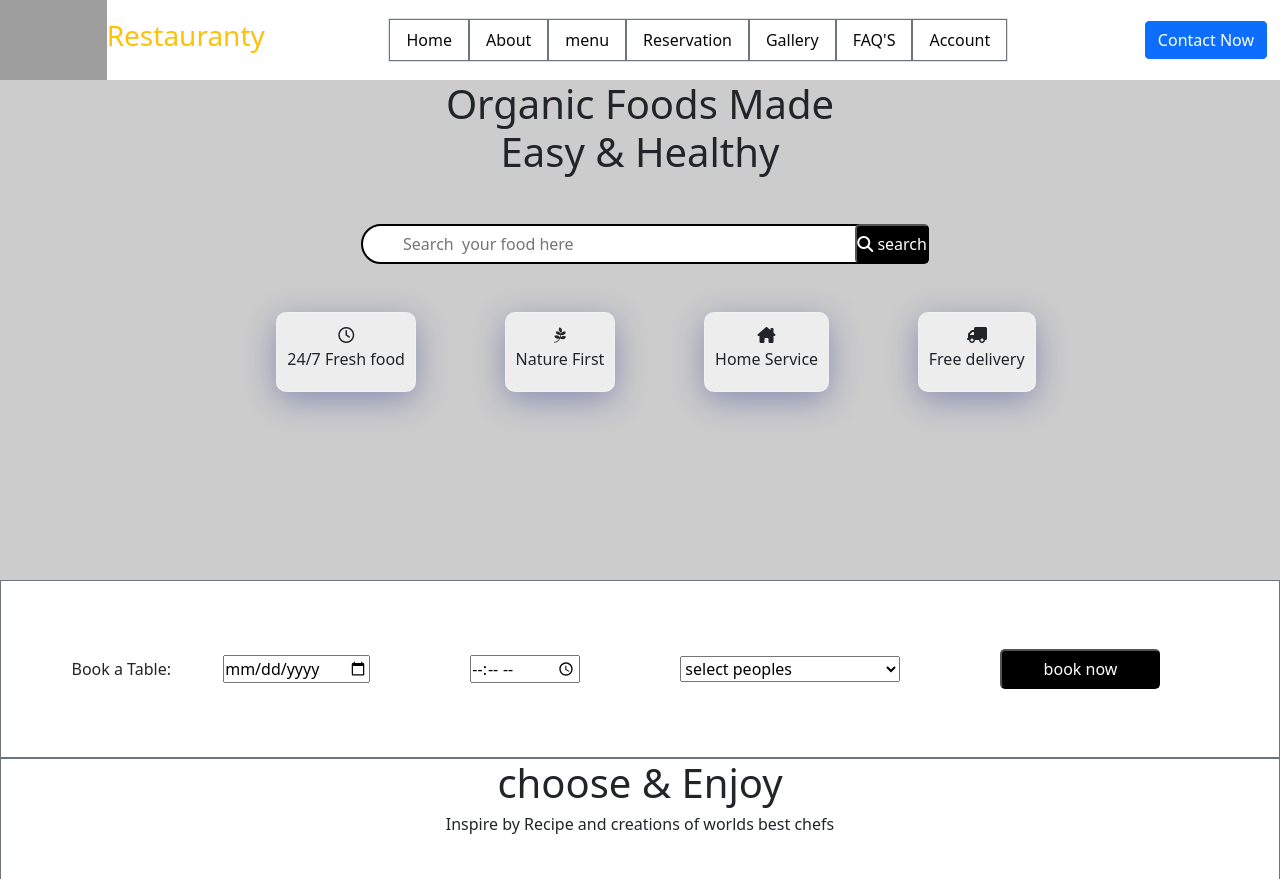
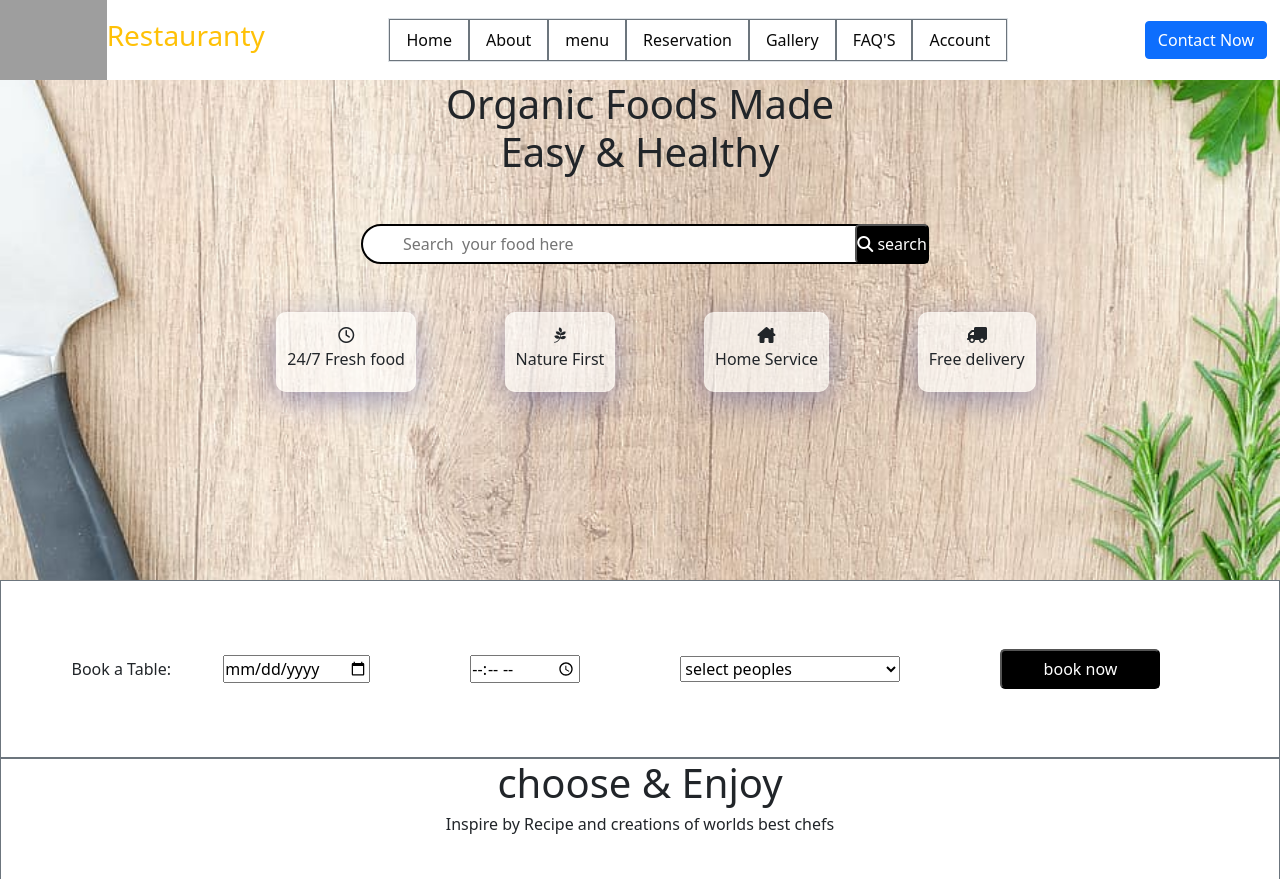
Before and after one commit to Glokesh455/Restaurant-webpage, a plain HTML site: page index.html in a window 1280 px wide. Shown: the top 879 px of the page. Drawn offline with nearby package versions, Linux system fonts and the light colour scheme; grey boxes are pictures that could not be loaded.

Commit message:
ing change

```diff
--- a/index.css
+++ b/index.css
@@ -83,7 +83,7 @@ img{
 
 
 
-   background-image: url("./food-knife-background-wooden.jpg");
+   background-image: url("./img/food-knife-background-wooden.jpg");
 
     background-color: #cccccc;
     height: 500px;
```
